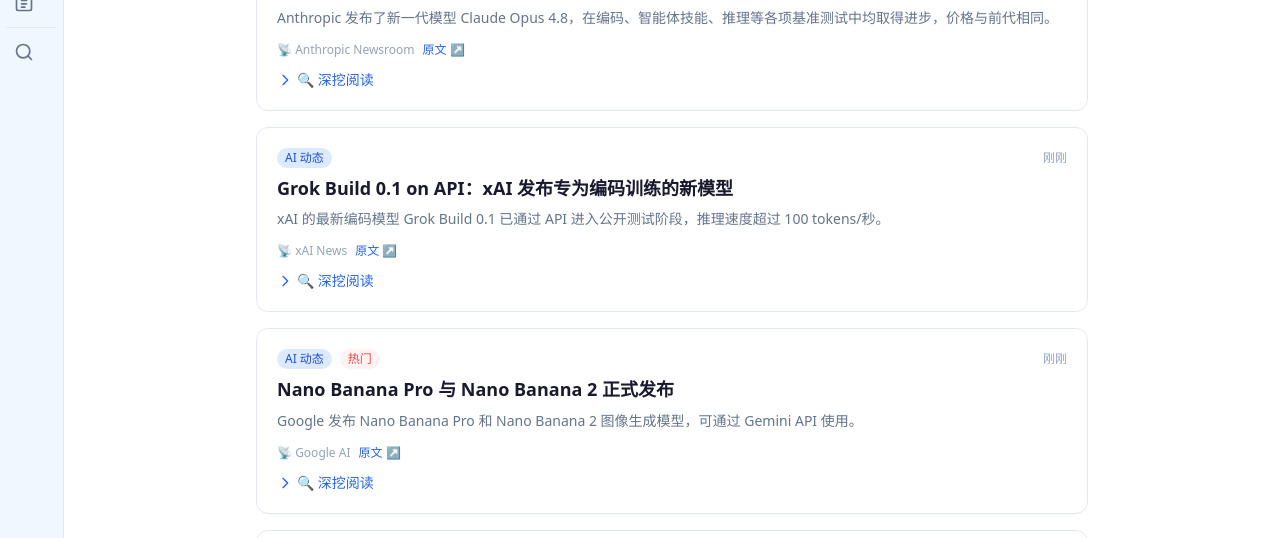
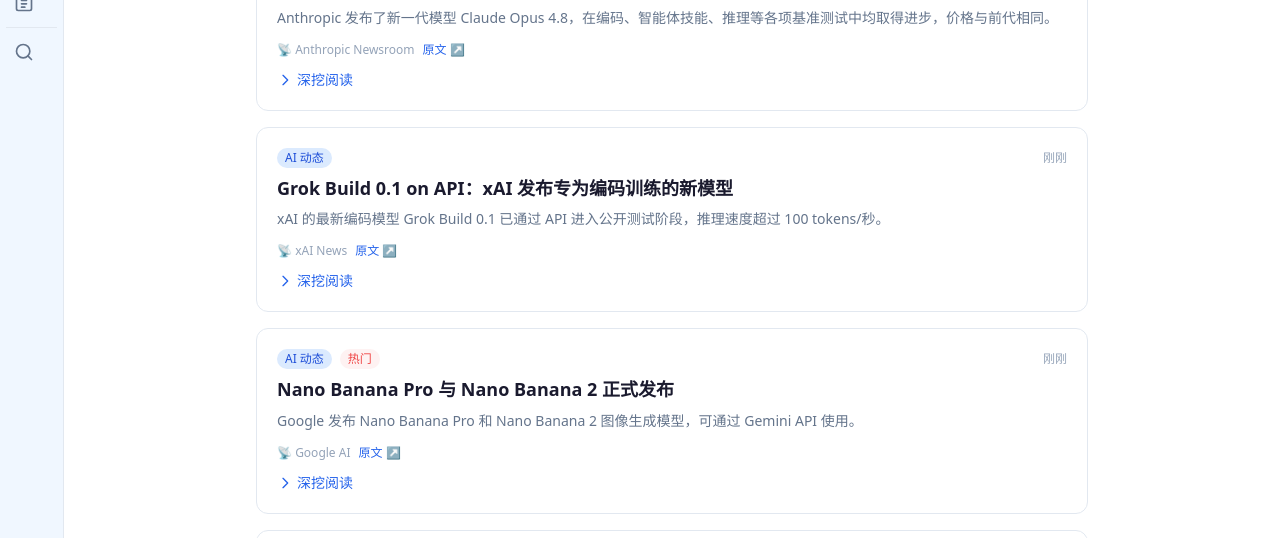
Before and after one commit to qqqzhH/li-news, a Next.js app: page /ai in a window 1280 px wide. Shown: the part 262-800 px from the top of the page. Built offline with nearby package versions, Linux system fonts and the light colour scheme.

Commit message:
fix: remove emoji from deep dive button

```diff
--- a/src/components/NewsCard.tsx
+++ b/src/components/NewsCard.tsx
@@ -111,7 +111,7 @@ export default function NewsCard({ item }: NewsCardProps) {
         >
           <path strokeLinecap="round" strokeLinejoin="round" strokeWidth={2} d="M9 5l7 7-7 7" />
         </svg>
-        {diveOpen ? "收起" : "🔍 深挖阅读"}
+        {diveOpen ? "收起" : "深挖阅读"}
       </button>
 
       {/* 深挖内容 */}
```
